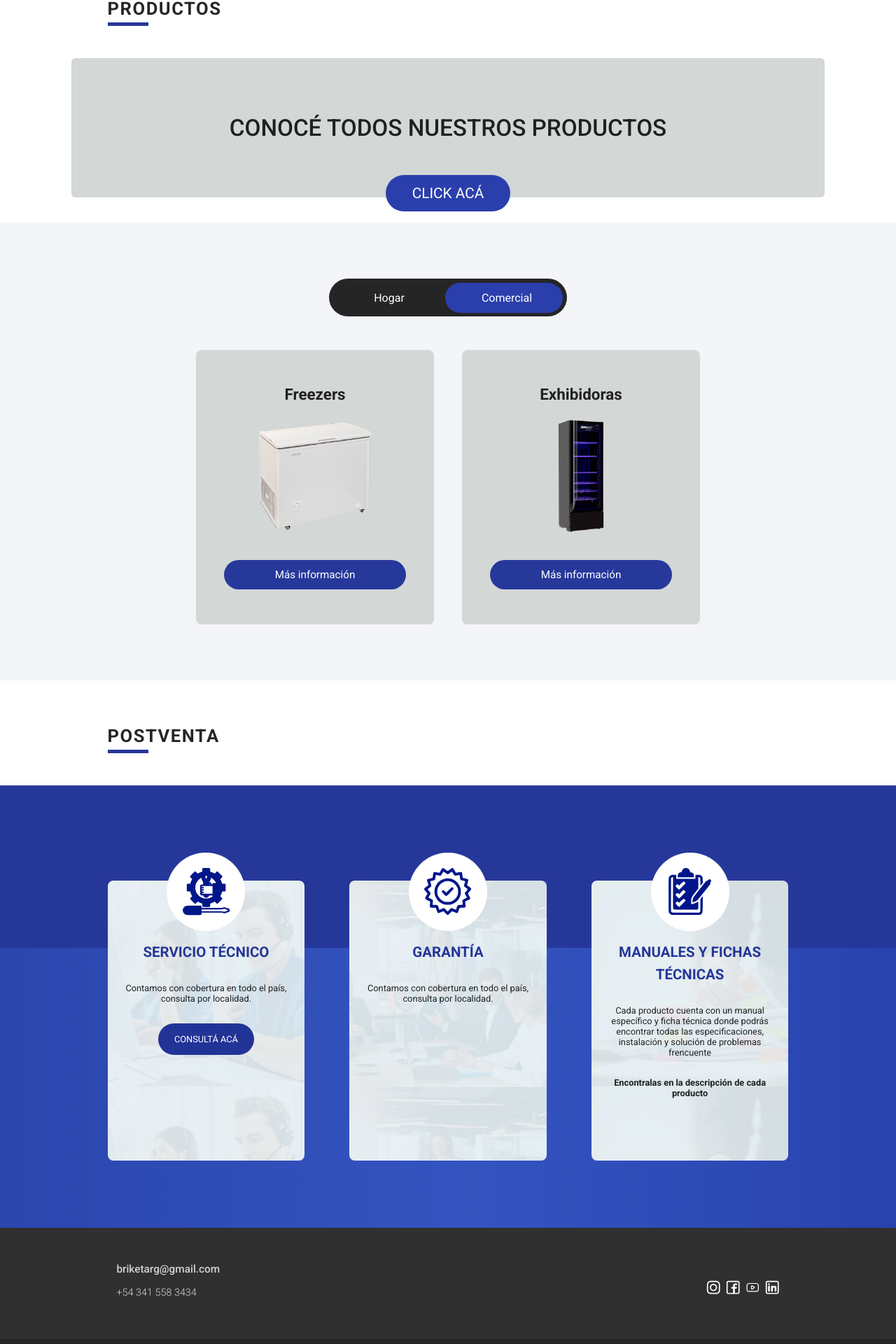
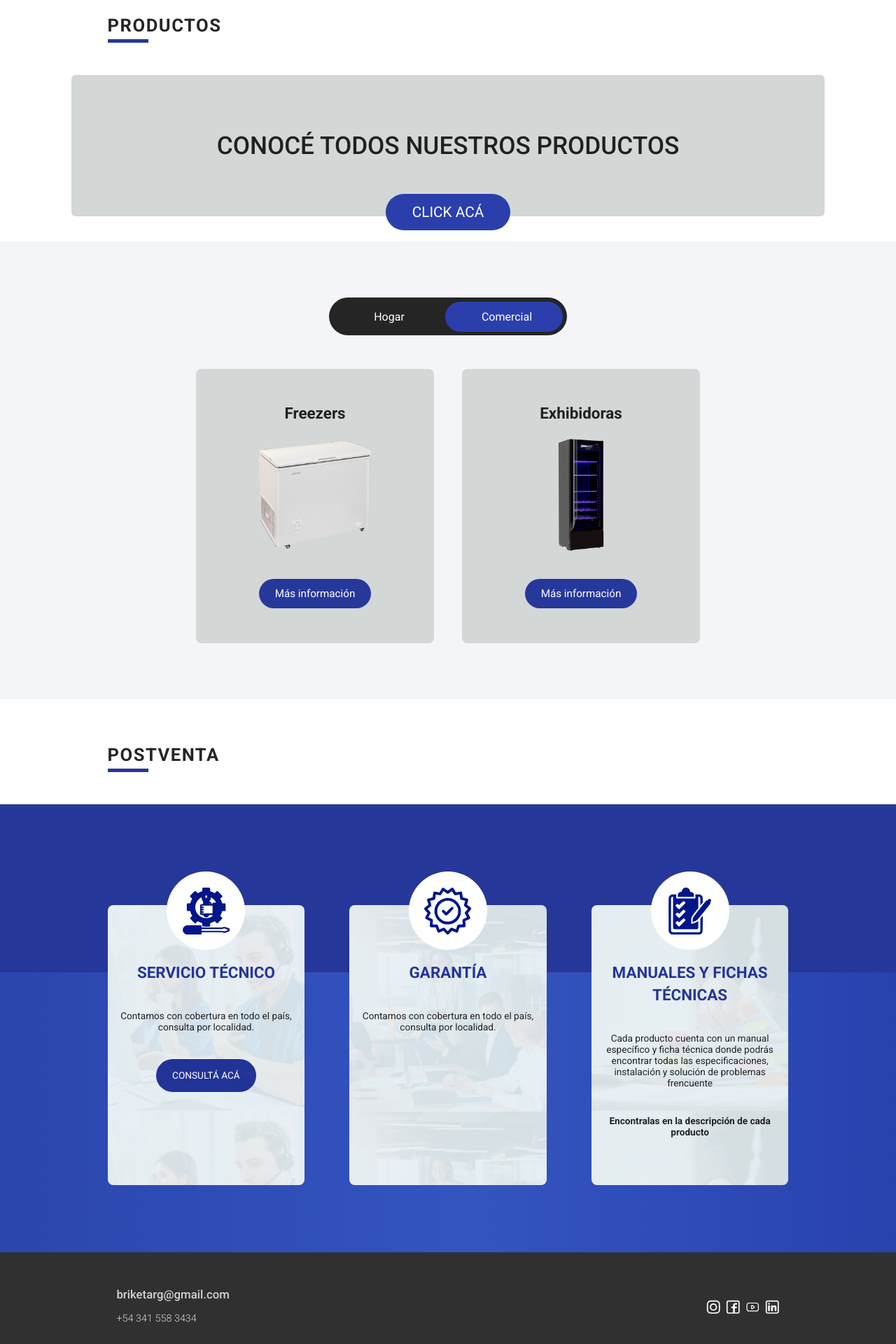
Before and after one commit to Aug1998/website_briket, a React (Create React App) app: page /#/ in a window 1280 px wide. Shown: the part 1582-3502 px from the top of the page at 70% size. Built offline with nearby package versions, Linux system fonts and the light colour scheme; a web font is replaced by a local one.

Commit message:
final fixes

```diff
--- a/src/components/Footer.jsx
+++ b/src/components/Footer.jsx
@@ -64,14 +64,14 @@ const Container = styled.div`
     justify-content: space-between;
     align-items: center;
   }
-  @media only screen and (max-width: 720px) {
-    flex-direction: column;
-  }
-  `
+`
 
 const Top = styled.div`
   padding: 50px 13vw;
-  `
+  @media only screen and (max-width: 720px) {
+    padding: 40px 6vw;
+  }
+`
 
 const Bottom = styled.div`
   background-color: rgba(0, 0, 0, 0.2);
@@ -82,8 +82,14 @@ const Bottom = styled.div`
       width: 170px;
       filter: brightness(1000) grayscale(1000);
     }
-    @media only screen and (max-width: 720px) {
-      width: 50vw;
+  }
+  @media only screen and (max-width: 720px) {
+    padding: 16px 6vw;
+    img {
+      width: 110px;
+      &:first-of-type {
+        width: 130px;
+      }
     }
   }
 `
@@ -98,7 +104,7 @@ const ContactContainer = styled.div`
     font-size: 0.9em;
     font-weight: 300;
     &:first-of-type {
-      font-size: 1.2vw;
+      font-size: 1.05em;
       font-weight: 500;
     }
   }
@@ -109,7 +115,6 @@ const ContactContainer = styled.div`
 
 const SocialMediaContainer = styled.div`
   display: flex;
-  margin-top: 2vh;
   gap: 0.6vw;
   a{
     transition: 0.2s;
--- a/src/components/Header.jsx
+++ b/src/components/Header.jsx
@@ -34,13 +34,13 @@ export const Header = (props) => {
           </Nav>
         </HeaderInner>
       </HeaderWrapper>
-      {vw <= 1024 && (
+      {vw <= 728 && (
         <MobileNav isOpen={mobileNavIsOpen}>
-          <button onClick={() => document.getElementById('inicio').scrollIntoView({behavior: 'smooth'})}>Inicio</button>
-          <button onClick={() => document.getElementById('nosotros').scrollIntoView({behavior: 'smooth'})}>Nosotros</button>
-          <button onClick={() => document.getElementById('productos').scrollIntoView({behavior: 'smooth'})}>Productos</button>
-          <button onClick={() => document.getElementById('postventa').scrollIntoView({behavior: 'smooth'})}>Postventa</button>
-          <button onClick={() => document.getElementById('contacto').scrollIntoView({behavior: 'smooth'})}>Contacto</button>
+          <button onClick={() => window.scrollTo({top: 0, behavior: 'smooth'})}>Inicio</button>
+          <button onClick={() => window.scrollTo({top: document.getElementById('nosotros').offsetTop - 100 ,behavior: 'smooth'})}>Nosotros</button>
+          <button onClick={() => window.scrollTo({top: document.getElementById('productos').offsetTop - 100 ,behavior: 'smooth'})}>Productos</button>
+          <button onClick={() => window.scrollTo({top: document.getElementById('postventa').offsetTop - 100 ,behavior: 'smooth'})}>Postventa</button>
+          <button onClick={() => window.scrollTo({top: document.getElementById('contacto').offsetTop ,behavior: 'smooth'})}>Contacto</button>
         </MobileNav>
       )}
     </>
@@ -72,8 +72,7 @@ const HeaderInner = styled.div`
   justify-content: space-between;
   padding: 0 12vw;
   z-index: 2;
-  @media only screen and (max-width: 1024px) {
-    padding: 0 0;
+  @media only screen and (max-width: 728px) {    padding: 0 0;
     justify-content: center;
   }
   @media only screen and (max-width: 1350px) {
@@ -100,21 +99,20 @@ const Nav = styled.div`
       color: #000000;
     }
   }
-  @media only screen and (max-width: 1024px) {
-    display: none;
+  @media only screen and (max-width: 728px) {    display: none;
   }
 `
 
 const MobileNav = styled.div`
-  position: absolute;
+  position: fixed;
   display: flex;
   flex-direction: column;
   gap: 10px;
   top: -172px;
   background-color: #ecf0f3;
   width: 100%;
-  padding: 50px 50px 20px;
-  z-index: 98;
+  padding: 40px 50px 20px;
+  z-index: 100;
   transition: all 0.3s;
   transform: ${props => props.isOpen ? "translateY(232px)" : ""};
   button {
--- a/src/components/HeroSlider.jsx
+++ b/src/components/HeroSlider.jsx
@@ -51,4 +51,8 @@ const SliderItem = styled.div`
   img {
     width: 100%;
   }
+  @media only screen and (max-width: 728px) {    img {
+      transform: translateY(-48px);
+    }
+  }
 `
--- a/src/components/WhatsappFloatingButton.jsx
+++ b/src/components/WhatsappFloatingButton.jsx
@@ -1,5 +1,5 @@
+import styled from '@emotion/styled'
 import React from 'react'
-import styled from '@emotion/styled'
 
 export default function WhatsappFloatingButton() {
   return (
@@ -39,8 +39,7 @@ const ButtonContainer = styled.a`
     margin-left: 2px;
     width: 54%;
   }
-  @media only screen and (max-width: 1024px) {
-    width: 60px;
+  @media only screen and (max-width: 728px) {    width: 60px;
     height: 60px;
     right: 22px;
     bottom: 22px;
--- a/src/pages/home/Home.jsx
+++ b/src/pages/home/Home.jsx
@@ -19,7 +19,9 @@ export default function Home() {
 
       <Title id="productos">Productos</Title>
       <ProductsCTAContainer>
-        <ProductsBanner>Conocé todos nuestros productos</ProductsBanner>
+        <ProductsBanner>
+          <h3>Conocé todos nuestros productos</h3>
+        </ProductsBanner>
         <ProductsCTA href='https://briket.mitiendanube.com/productos/' target='_blank'>Click Acá</ProductsCTA>
       </ProductsCTAContainer>
 
@@ -32,6 +34,7 @@ export default function Home() {
 const PageContainer = styled.div`
   padding-top: 80px;
 `
+
 export const Title = styled.h3`
   text-transform: uppercase;
   font-weight: 600;
@@ -51,11 +54,12 @@ export const Title = styled.h3`
     bottom: -2px;
     margin: 0 12vw;
   }
-  @media only screen and (max-width: 1024px) {
-    padding: 0 8vw 4px;
-    font-size: 1.6em;
+  @media only screen and (max-width: 728px) {    padding: 0 4vw 4px;
+    font-size: 1.4em;
+    margin: 6vh 0 4vh;
     &::before {
-      margin: 0 8vw;
+      width: 20%;
+      margin: 0 4vw;
   }
 }
 `
@@ -66,22 +70,29 @@ export const ProductsCTAContainer = styled.div`
   align-items: center;
 `
 
-export const ProductsBanner = styled.h3`
- text-transform: uppercase;
+export const ProductsBanner = styled.div`
+    display: flex;
+    align-items: center;
+    justify-content: center;
     width: 84%;
     padding: 80px 0;
     border-radius: 6px;
- display: flex;
- align-items: center;
- justify-content: center;
     background-color: #d3d7d6;
+    position: relative;
+    h3 {
+      text-transform: uppercase;
       font-weight: 500;
- font-size: 2.6vw;
+      font-size: 2.2em;
       color: rgba(0, 0, 0, 0.85);
- position: relative;
       text-align: center;
+    }
     @media only screen and (max-width: 720px) {
-    font-size: 6vw;
+    width: 94%;
+    h3 {
+      font-size: 1.4em;
+      max-width: 20ch;
+      line-height: 1.4em;
+    }
   }
 `
 
@@ -104,33 +115,8 @@ export const ProductsCTA = styled.a`
     filter: brightness(1.3);
     transform: translateY(-4px);
   }
-  @media only screen and (max-width: 720px) {
-    padding: 1.8vh 4vw;
+  @media only screen and (max-width: 728px) {    padding: 1.8vh 6vw;
     font-size: 4vw;
+    margin-bottom: 30px;
   }
 `
-
-export const Lineas = styled.div`
-  display: flex;
-  align-items: center;
-  justify-content: center;
-  gap: 10vw;
-  padding: 0 16vw;
-  box-sizing: border-box;
-  width: 100vw;
-  margin: clamp(40px, 6vh, 200px) 0;
-`
-
-export const LineasImg = styled.img`
-  height: clamp(300px, 44vh, 1000px);
-  cursor: pointer;
-  -webkit-user-drag: none;
-  -khtml-user-drag: none;
-  -moz-user-drag: none;
-  -o-user-drag: none;
-  transition: all 0.2s;
-  transform: ${props => props.isSelected ? "scale(1.1)" : ""};
-  @media only screen and (max-width: 720px) {
-    height: 19vh
-  }
-`
--- a/src/pages/home/Sections/AboutUs.jsx
+++ b/src/pages/home/Sections/AboutUs.jsx
@@ -101,6 +101,8 @@ const InfoContainer = styled.div`
   justify-content: space-between;
   position: relative;
   gap: 80px;
+  @media only screen and (max-width: 728px) {    padding: 60px 4vw 30px;
+  }
 `
 
 const InfoItem = styled.div`
@@ -110,7 +112,7 @@ const InfoItem = styled.div`
     margin-bottom: 18px;
     text-transform: uppercase;
     font-weight: 600;
-    font-size: 2.3vw;
+    font-size: 1.8em;
     color: rgba(1, 21, 137, 0.85);
     transform: translateX(-20px);
     opacity: 0.2;
@@ -118,7 +120,7 @@ const InfoItem = styled.div`
   }
   p {
     max-width: 64ch;
-    font-size: 1vw;
+    font-size: 0.85em;
     line-height: 1.5em;
     transform: translateX(-20px);
     opacity: 0.2;
@@ -133,6 +135,8 @@ const InfoItem = styled.div`
     opacity: 0.2;
     transform: translateX(20px);
     animation: ${props => props.isSelected ? css`${fadeInFromRight} 0.8s ease forwards` : 'none'};
+    @media only screen and (max-width: 728px) {      left: -30vw;
+    }
   }
 `
 const fadeInFromLeft = keyframes`
@@ -165,8 +169,7 @@ const HeroBoxes = styled.div`
   justify-content: space-between;
   padding: 0 12vw;
   margin-bottom: -4vh;
-  @media only screen and (max-width: 1024px) {
-    padding: 0 20px;
+  @media only screen and (max-width: 728px) {    padding: 0 14px;
   }
 `
 
@@ -185,15 +188,11 @@ const Box = styled.div`
   user-select: none;
   border-radius: 2px;
   box-shadow: rgba(15, 15, 15, 0.2) 0px 4px ${props => (props.isSelected ? "10px" : "6px")} 0px;
-  /* background-color: ${props => (props.isSelected ? "#d3d7d6" : "#e8eef2")}; */
   filter: brightness(0.94);
   background:
     linear-gradient(112.5deg, rgba(232, 232, 232, 0.03) 0%, rgba(232, 232, 232, 0.03) 2%, rgba(231, 231, 231, 0.03) 2%, rgba(231, 231, 231, 0.03) 4%, rgba(231, 231, 231, 0.03) 4%, rgba(231, 231, 231, 0.03) 11%, rgba(2, 2, 2, 0.03) 11%, rgba(2, 2, 2, 0.03) 67%, rgba(231, 231, 231, 0.03) 67%, rgba(231, 231, 231, 0.03) 90%, rgba(111, 111, 111, 0.03) 90%, rgba(111, 111, 111, 0.03) 100%),
-
     linear-gradient(157.5deg, rgba(210, 210, 210, 0.03) 0%, rgba(210, 210, 210, 0.03) 17%, rgba(254, 254, 254, 0.03) 17%, rgba(254, 254, 254, 0.03) 18%, rgba(96, 96, 96, 0.03) 18%, rgba(96, 96, 96, 0.03) 44%, rgba(159, 159, 159, 0.03) 44%, rgba(159, 159, 159, 0.03) 70%, rgba(24, 24, 24, 0.03) 70%, rgba(24, 24, 24, 0.03) 82%, rgba(16, 16, 16, 0.03) 82%, rgba(16, 16, 16, 0.03) 100%),
-
     linear-gradient(22.5deg, rgba(47, 47, 47, 0.03) 0%, rgba(47, 47, 47, 0.03) 32%, rgba(124, 124, 124, 0.03) 32%, rgba(124, 124, 124, 0.03) 40%, rgba(200, 200, 200, 0.03) 40%, rgba(200, 200, 200, 0.03) 42%, rgba(16, 16, 16, 0.03) 42%, rgba(16, 16, 16, 0.03) 64%, rgba(243, 243, 243, 0.03) 64%, rgba(243, 243, 243, 0.03) 94%, rgba(93, 93, 93, 0.03) 94%, rgba(93, 93, 93, 0.03) 100%),
-
     linear-gradient(90deg, rgb(255, 255, 255), rgb(255, 255, 255));
   img {
     height: 74px;
@@ -209,13 +208,12 @@ const Box = styled.div`
   &:hover{
     background-color: #d3d7d6;
   }
-  @media only screen and (max-width: 1024px) {
-    padding: 16px;
-    width: 30%;
-    max-height: unset;
-    height: 184px;
+  @media only screen and (max-width: 728px) {    align-items: center;
+    padding: 0px;
+    width: 28vw;
+    height: 28vw;
     img {
-      width: 90px;
+      width: 15vw;
       height: unset;
     }
     h4 {
--- a/src/pages/home/Sections/Postventa.jsx
+++ b/src/pages/home/Sections/Postventa.jsx
@@ -168,8 +168,8 @@ const Container = styled.div`
   position: relative;
   gap: 5vw;
   padding: 12vh 0;
-  @media only screen and (max-width: 720px) {
-    flex-direction: column;
+  @media only screen and (max-width: 728px) {    flex-direction: column;
+    padding: 8vh 0;
   }
 `
 
@@ -179,13 +179,6 @@ const PostventaItem = styled.div`
   align-items: center;
   justify-content: space-between;
   z-index: 2;
-  p{
-    color: rgba(0, 0, 0, 0.85);
-    font-size: 1vw;
-    @media only screen and (max-width: 720px) {
-      font-size: 3.4vw;
-    }
-  }
   div:first-of-type{
     background-color: white;
     min-height: 100px;
@@ -210,26 +203,32 @@ const PostventaItem = styled.div`
     flex-direction: column;
     align-items: center;
     justify-content: flex-start;
-    gap: 28px;
-    padding: 86px 0.6vw 30px;
+    gap: 38px;
+    padding: 80px 0.6vw 30px;
     text-align: center;
     width: 22vw;
     min-height: 300px;
     height: 50vh;
-    margin-top: -9vh;
+    margin-top: -8vh;
+    p {
+      color: rgba(0, 0, 0, 0.85);
+      font-size: 0.85em;
+    }
     h4 {
       color: rgba(1, 21, 137, 0.85);
       text-transform: uppercase;
-      font-size: 1.6vw;
+      font-size: 1.4em;
       font-weight: 700;
       line-height: 4vh;
+    }
+    @media only screen and (max-width: 728px) {      width: 76vw;
     }
   }
   a {
     background-color: rgba(1, 21, 137, 0.85);
     color: white;
     text-decoration: none;
-    font-size: 1vw;
+    font-size: 0.85em;
     padding: 1.9vh 1.8vw;
     border-radius: 40px;
     text-transform: uppercase;
@@ -238,5 +237,7 @@ const PostventaItem = styled.div`
       filter: brightness(1.4);
       transform: translateY(-2px);
     }
+    @media only screen and (max-width: 728px) {      width: 60%;
+    }
   }
 `
--- a/src/pages/home/Sections/Productos.jsx
+++ b/src/pages/home/Sections/Productos.jsx
@@ -15,7 +15,7 @@ export default function Productos() {
       <section>
         {selectedLine === "hogar" && (
           <Inner isSelected={selectedLine === "hogar"}>
-            <Producto href='https://briket.mitiendanube.com/linea-hogar/freezers/' target='_blank'>
+            <Producto>
               <h3>Freezers</h3>
               <img src={process.env.PUBLIC_URL + "/img/productos/freezer-hogar.png"} alt="" />
               <button>Más información</button>
@@ -59,12 +59,11 @@ const Container = styled.div`
   padding: 10vh 12vw;
   gap: 6vh;
   background-color: #f4f5f9;
-  @media only screen and (max-width: 720px) {
-    padding: clamp(50px, 8vh, 200px) 10vw;
-  }
   section {
     width: 100%;
     display: flex;
+  }
+  @media only screen and (max-width: 728px) {    padding: clamp(50px, 8vh, 200px) 4vw;
   }
 `
 
@@ -88,13 +87,22 @@ const Inner = styled.div`
   opacity: 0.2;
   transform: translateY(14px);
   animation: ${props => props.isSelected ? css`${fadeInFromBottom} 0.4s ease forwards` : 'none'};
-  `
+  @media only screen and (max-width: 728px) {    flex-direction: column;
+    gap: 20px;
+  }
+`
 
-const Producto = styled.a`
-  display: flex;
-  flex-direction: column;
+const Producto = styled.div`
+  display: grid;
+  grid-template-columns: auto;
+  grid-template-rows: auto auto auto;
+  grid-template-areas:
+    "title"
+    "img"
+    "button"
+  ;
   align-items: center;
-  justify-content: space-between;
+  justify-content: center;
   border-radius: 3px;
   user-select: none;
   border-radius: 8px;
@@ -118,37 +126,42 @@ const Producto = styled.a`
     font-weight: 600;
     grid-area: title;
     text-align: center;
+    grid-column: 1/1;
+    grid-area: title;
   }
   img {
     min-height: 140px;
     height: 20vh;
     grid-area: img;
     margin: 24px 0 40px;
+    grid-column: 1/1;
+    grid-area: img;
   }
   button {
     border-radius: 40px;
     padding: 12px 12px;
     width: 100%;
+    height: fit-content;
     border: none;
     background-color: #27389b;
     color: white;
     font-size: 0.95em;
     transition: 0.3s;
     cursor: pointer;
-
+    grid-column: 1/1;
+    grid-area: button;
   }
-  @media only screen and (max-width: 720px) {
-    max-width: 720px;
-    grid-template-columns: auto auto;
-    grid-template-rows: auto auto;
+  @media only screen and (max-width: 728px) {    grid-template-columns: auto auto;
+    grid-template-rows: auto auto auto auto;
     grid-template-areas:
-      'img img'
-      'title arrow'
+      "img ."
+      "img title"
+      "img button"
+      "img ."
     ;
-    padding: 30px 40px;
-    gap: 12px;
-    h3 {
-      text-align: right;
-    }
+    row-gap: 20px;
+    column-gap: 40px;
+    width: 100%;
+    padding: 10px 0;
   }
 `
--- a/src/pages/servicioTecnico/ServicioTecnico.jsx
+++ b/src/pages/servicioTecnico/ServicioTecnico.jsx
@@ -47,8 +47,7 @@ const PageContainer = styled.div`
       }
     }
   }
-  @media only screen and (max-width: 1024px) {
-    padding: 40px 20px 60px;
+  @media only screen and (max-width: 728px) {    padding: 40px 20px 60px;
     img{
       height: 600px;
     }
```
Lines whose indentation alone changed are shown as unchanged.
